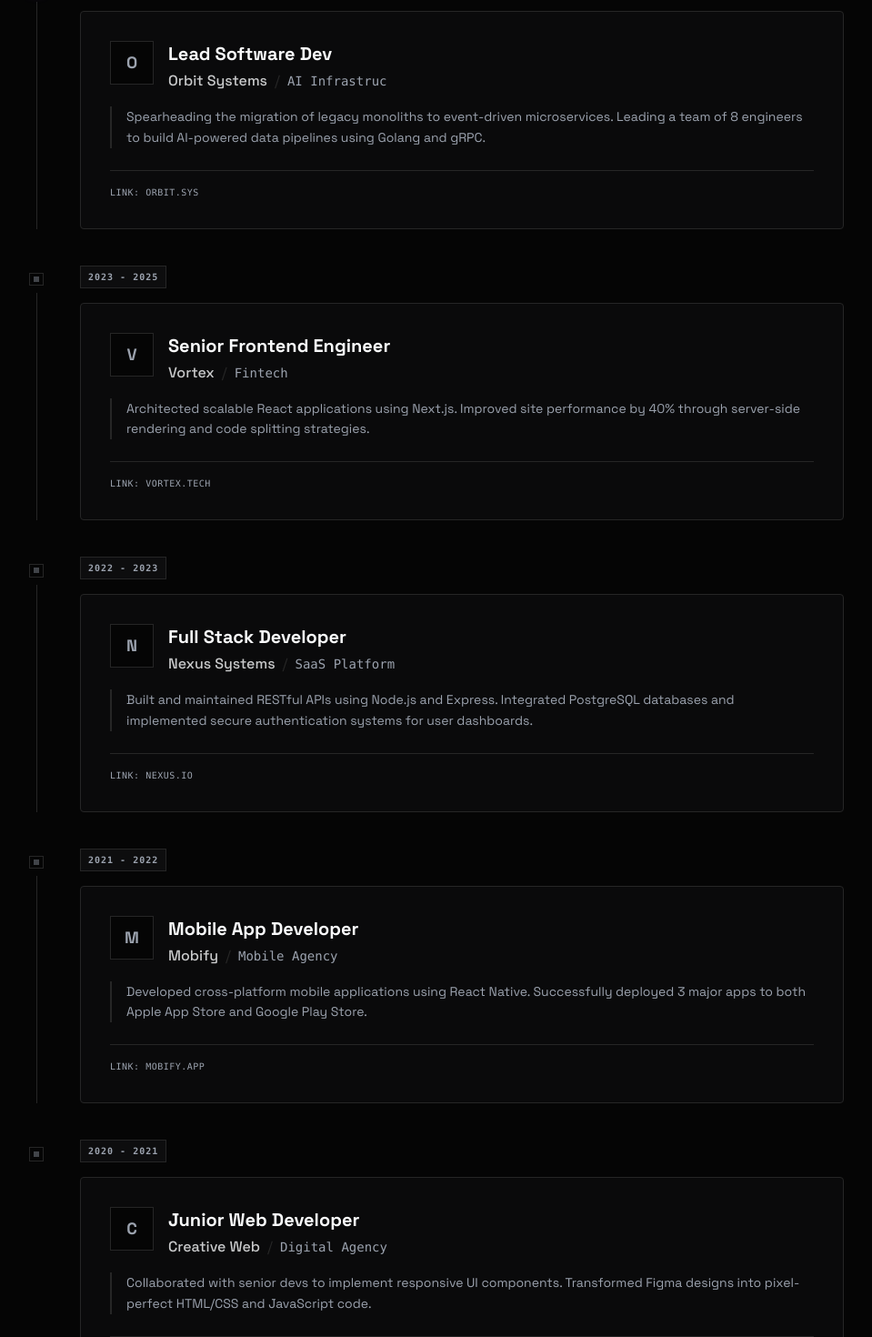
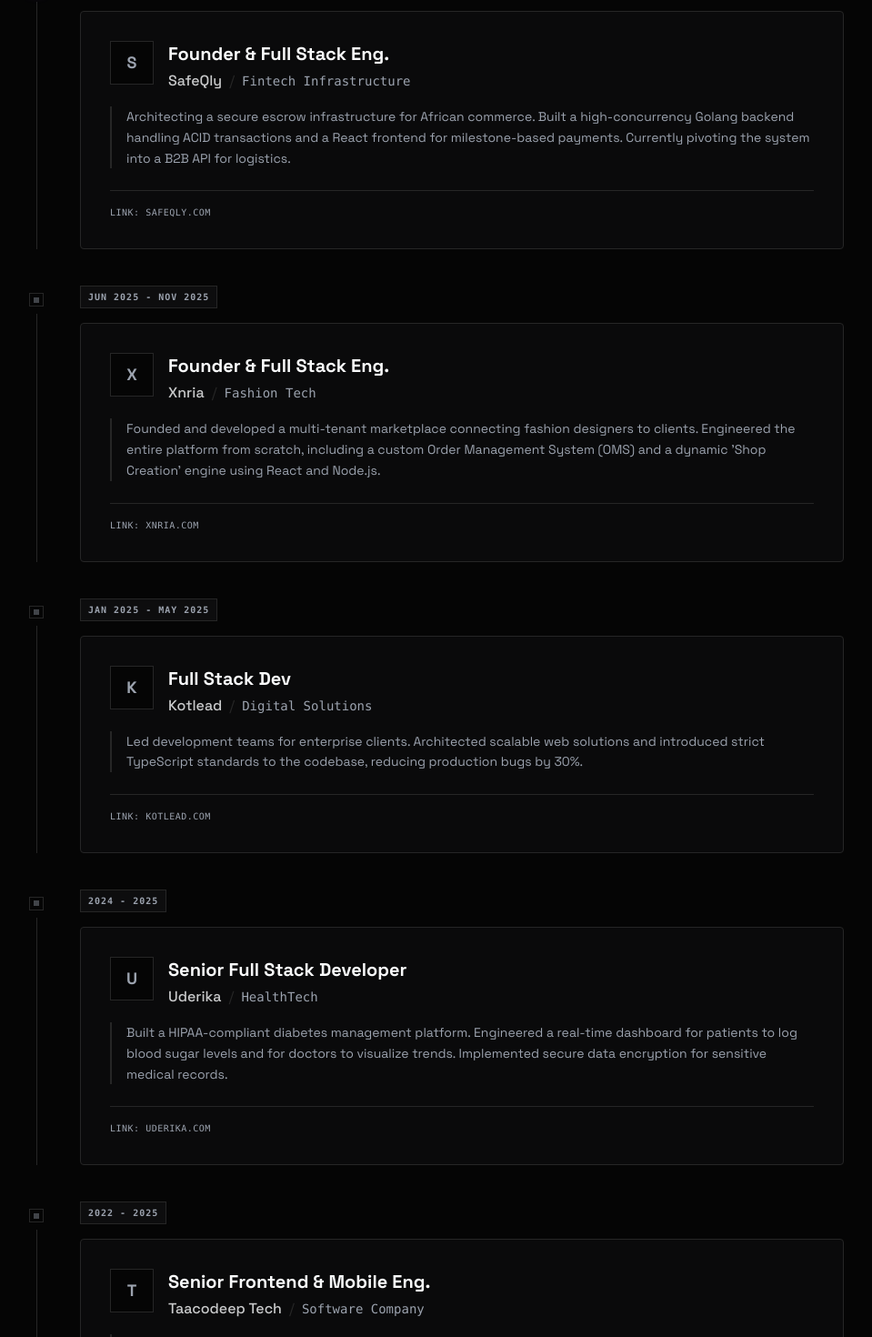
Before and after one commit to au-lex/MyFolio, a React (Vite) app: page / in a window 1280 px wide. Shown: the part 985-2455 px from the top of the page at 91% size, without its empty margins (160-1119 px from the left). Built offline with nearby package versions, Linux system fonts and the light colour scheme.

Commit message:
still on dark mood

```diff
--- a/src/Components/FaqSection.tsx
+++ b/src/Components/FaqSection.tsx
@@ -37,11 +37,11 @@ const FaqItem: React.FC<{ item: FaqItemType; index: number }> = ({ item, index }
   return (
     <div
       onClick={() => setIsOpen(!isOpen)}
-      // Updated: bg-zinc-900/10 -> bg-sec/5, border-zinc-800 -> border-border
+
       className={`group relative border rounded-sm overflow-hidden transition-all duration-300 cursor-pointer ${
         isOpen
-          ? 'bg-sec/10 border-purple-500/50'
-          : 'bg-sec/5 border-border hover:border-purple-500/50'
+          ? 'bg-card border-purple-500/50'
+          : 'bg-card border-border hover:border-purple-500/50'
       }`}
     >
       {isOpen && <div className="absolute left-0 top-0 bottom-0 w-[2px] bg-purple-500" />}
@@ -50,7 +50,7 @@ const FaqItem: React.FC<{ item: FaqItemType; index: number }> = ({ item, index }
         <div className="flex flex-col gap-1">
             {/* Index Number: text-zinc-600 -> text-sec */}
             <span className={`text-[10px] font-mono font-bold transition-colors ${isOpen ? 'text-purple-500' : 'text-sec'}`}>
-                {(index + 1).toString().padStart(2, '0')} // QUERY
+                {(index + 1).toString().padStart(2, '0')}
             </span>
 
             {/* Question: text-white -> text-text, text-zinc-300 -> text-sec */}
@@ -65,16 +65,16 @@ const FaqItem: React.FC<{ item: FaqItemType; index: number }> = ({ item, index }
              ? 'bg-purple-500 border-purple-500 text-white'
              : 'bg-pri border-border text-sec group-hover:border-purple-500 group-hover:text-purple-500'
         }`}>
-          {isOpen ? <Minus size={14} /> : <Add size={14} />}
+          {isOpen ? <Minus size={14} color='currentColor' /> : <Add size={14} color='currentColor' />}
         </div>
       </div>
 
       <div className={`grid transition-[grid-template-rows] duration-300 ease-out ${isOpen ? 'grid-rows-[1fr]' : 'grid-rows-[0fr]'}`}>
         <div className="overflow-hidden">
           <div className="p-5 pt-0">
-             {/* Divider: border-zinc-800/50 -> border-border/50 */}
+
              <div className="border-t border-border/50 pt-4">
-                {/* Answer: text-zinc-400 -> text-sec */}
+
                 <p className="text-sec text-sm leading-relaxed font-light">
                     <span className="text-purple-500 font-mono text-xs mr-2">{'>'}</span>
                     {item.answer}
@@ -93,14 +93,14 @@ const FaqSection: React.FC = () => {
       <div className="mb-10">
         <div className="flex items-center gap-3 mb-2">
           {/* Icon: text-zinc-600 -> text-sec */}
-          <Computing size={24} variant="Bold" className="text-sec" />
-          {/* Header: text-white -> text-text */}
-          <h2 className="text-2xl font-black text-text uppercase tracking-tighter">System_FAQ</h2>
+          <Computing size={24} variant="Bold" color='currentColor' className="text-text" />
+
+          <h2 className="text-2xl font-black text-text uppercase tracking-tighter">FAQ</h2>
         </div>
         <div className="h-[1px] w-12 bg-purple-500 mb-4" />
-        {/* Subheader: text-zinc-500 -> text-sec */}
+
         <p className="text-sec text-xs font-mono uppercase tracking-widest">
-          // Common Protocols & Inquiries
+           Common Protocols & Inquiries
         </p>
       </div>
 
--- a/src/Pages/Contact/Contact.tsx
+++ b/src/Pages/Contact/Contact.tsx
@@ -17,7 +17,7 @@ export const Contact: React.FC = () => {
 
   return (
     <Layout>
-      {/* Updated: bg-black -> bg-pri, text-white -> text-text */}
+
       <section className="bg-pri min-h-screen text-text selection:bg-purple-500/30 transition-colors duration-300">
         <div className="max-w-7xl mx-auto px-1 md:px-12 lg:px-24 py-12 lg:py-20">
 
@@ -76,7 +76,7 @@ export const Contact: React.FC = () => {
                             <label className="block text-sec text-[10px] font-mono uppercase tracking-widest mb-2 group-focus-within/input:text-purple-500 transition-colors">
                                 // User_Identity
                             </label>
-                            {/* Input: bg-pri, text-text, placeholder-sec/50 */}
+
                             <input
                                 type="text"
                                 placeholder="ENTER NAME"
@@ -156,13 +156,13 @@ export const Contact: React.FC = () => {
                        <FaqSection />
                    </div>
 
-                   <div className="mt-8 p-6 border border-dashed border-border bg-sec/5 text-center">
-                        <p className="text-sec text-xs mb-3 font-mono">DIRECT_LINE</p>
-                        <h3 className="text-xl md:text-2xl font-black text-text mb-4 tracking-tight">hello@devcraft.com</h3>
+                   <div className="mt-8 p-6 border border-dashed border-border bg-card text-center">
+                        <p className="text-sec text-xs mb-3 font-mono">DIRECT LINE</p>
+                        <h3 className="text-xl md:text-2xl font-black text-text mb-4 tracking-tight">+2348158772715</h3>
 
-                        <button className="mx-auto flex items-center gap-2 px-4 py-2 bg-sec hover:bg-text text-pri text-[10px] font-bold uppercase tracking-widest rounded-sm transition-colors">
-                            <Copy size={14} />
-                            Copy_Address
+                        <button className="mx-auto flex items-center gap-2 px-4 py-2 bg-pri hover:bg-text text-text border border-border text-[10px] font-bold uppercase tracking-widest rounded-sm transition-colors">
+                            <Copy size={14} variant="Bold" color='currentColor' className='text-text' />
+                            Copy Address
                         </button>
                    </div>
                 </div>
--- a/src/Pages/LandingPage/Experience.tsx
+++ b/src/Pages/LandingPage/Experience.tsx
@@ -1,5 +1,3 @@
-
-
 import React from 'react';
 import { Briefcase, ArrowRight } from 'iconsax-react';
 
@@ -18,115 +16,126 @@ interface ExperienceItem {
 const experienceData: ExperienceItem[] = [
   {
     id: 0,
-    company: "Orbit Systems",
-    website: "orbit.sys",
-    type: "AI Infrastruc",
-    logoLetter: "O",
-    date: "2025 - Present",
-    role: "Lead Software Dev",
-    description: "Spearheading the migration of legacy monoliths to event-driven microservices. Leading a team of 8 engineers to build AI-powered data pipelines using Golang and gRPC.",
+    company: "SafeQly",
+    website: "safeqly.com",
+    type: "Fintech Infrastructure",
+    logoLetter: "S",
+    date: "Dec 2025 - Present",
+    role: "Founder & Full Stack Eng.",
+    description: "Architecting a secure escrow infrastructure for African commerce. Built a high-concurrency Golang backend handling ACID transactions and a React frontend for milestone-based payments. Currently pivoting the system into a B2B API for logistics.",
     isCurrent: true
   },
   {
     id: 1,
-    company: "Vortex",
-    website: "vortex.tech",
-    type: "Fintech",
-    logoLetter: "V",
-    date: "2023 - 2025",
-    role: "Senior Frontend Engineer",
-    description: "Architected scalable React applications using Next.js. Improved site performance by 40% through server-side rendering and code splitting strategies.",
+    company: "Xnria",
+    website: "xnria.com",
+    type: "Fashion Tech",
+    logoLetter: "X",
+    date: "Jun 2025 - Nov 2025",
+    role: "Founder & Full Stack Eng.",
+    description: "Founded and developed a multi-tenant marketplace connecting fashion designers to clients. Engineered the entire platform from scratch, including a custom Order Management System (OMS) and a dynamic 'Shop Creation' engine using React and Node.js.",
     isCurrent: false
   },
   {
     id: 2,
-    company: "Nexus Systems",
-    website: "nexus.io",
-    type: "SaaS Platform",
-    logoLetter: "N",
-    date: "2022 - 2023",
-    role: "Full Stack Developer",
-    description: "Built and maintained RESTful APIs using Node.js and Express. Integrated PostgreSQL databases and implemented secure authentication systems for user dashboards."
+    company: "Kotlead",
+    website: "kotlead.com",
+    type: "Digital Solutions",
+    logoLetter: "K",
+    date: "Jan 2025 - May 2025",
+    role: " Full Stack Dev",
+    description: "Led development teams for enterprise clients. Architected scalable web solutions and introduced strict TypeScript standards to the codebase, reducing production bugs by 30%.",
+    isCurrent: false
   },
   {
     id: 3,
-    company: "Mobify",
-    website: "mobify.app",
-    type: "Mobile Agency",
-    logoLetter: "M",
-    date: "2021 - 2022",
-    role: "Mobile App Developer",
-    description: "Developed cross-platform mobile applications using React Native. Successfully deployed 3 major apps to both Apple App Store and Google Play Store."
+    company: "Uderika",
+    website: "uderika.com",
+    type: "HealthTech",
+    logoLetter: "U",
+    date: "2024 - 2025",
+    role: " Senior Full Stack Developer",
+    description: "Built a HIPAA-compliant diabetes management platform. Engineered a real-time dashboard for patients to log blood sugar levels and for doctors to visualize trends. Implemented secure data encryption for sensitive medical records.",
+    isCurrent: false
   },
   {
     id: 4,
-    company: "Creative Web",
-    website: "creativeweb.com",
-    type: "Digital Agency",
-    logoLetter: "C",
-    date: "2020 - 2021",
+    company: "Taacodeep Tech",
+    website: "https://taacodeep.com",
+    type: "Software Company",
+    logoLetter: "T",
+    date: "2022 - 2025",
+    role: "Senior Frontend & Mobile Eng.",
+    description: "Promoted from Junior role to lead the mobile engineering division. Built cross-platform apps using React Native (Expo) and optimized legacy web applications for speed and SEO.",
+    isCurrent: false
+  },
+  {
+    id: 5,
+    company: "Taacodeep Tech",
+    website: "https://taacodeep.com",
+    type: "Software Company",
+    logoLetter: "T",
+    date: "2021 - 2022",
     role: "Junior Web Developer",
-    description: "Collaborated with senior devs to implement responsive UI components. Transformed Figma designs into pixel-perfect HTML/CSS and JavaScript code."
+    description: "Started my career building responsive UI components. Collaborated with senior engineers to convert Figma designs into pixel-perfect HTML/CSS and React code.",
+    isCurrent: false
   }
 ];
 
+
 export const Experience: React.FC = () => {
   return (
-
-    <section className="text-text transition-colors duration-300">
+    <section aria-labelledby="experience-heading" className="text-text transition-colors duration-300">
       <div className="mx-auto">
 
-
-
-        <div className="mb-16 border-l-2 border-purple-500 pl-6 py-2">
+        {/* SECTION HEADER */}
+        <header className="mb-16 border-l-2 border-purple-500 pl-6 py-2">
           <div className="flex items-center gap-3 mb-2">
-            <Briefcase size={24} variant="Bold" color='currentColor'  className="text-text" />
-            <h2 className="text-3xl font-black uppercase tracking-tighter">Career Log</h2>
+            <Briefcase size={24}color='currentColor'  variant="Bold" className="text-text" />
+            <h2 id="experience-heading" className="text-3xl font-black uppercase tracking-tighter">
+              Career Log
+            </h2>
           </div>
           <p className="text-sec font-mono text-xs uppercase tracking-widest">
-             Professional Timeline & Milestones
+            Professional Timeline & Milestones
           </p>
-        </div>
+        </header>
 
+        {/* TIMELINE LIST */}
+        <ol className="flex flex-col gap-0">
+          {experienceData.map((item, index) => (
+            <li key={item.id} className="group relative flex gap-6 md:gap-10 pb-12 last:pb-0">
 
-        <div className="flex flex-col gap-0">
-
-          {experienceData.map((item, index) => (
-            <div key={item.id} className="group relative flex gap-6 md:gap-10 pb-12 last:pb-0">
-
-
-              <div className="lg:flex flex-col items-center hidden">
-
-                <div className={`
+              {/* VISUAL TIMELINE (Decorative) */}
+              <div aria-hidden="true" className="lg:flex flex-col items-center hidden">
+                <span className={`
                     relative z-10 w-4 h-4 border transition-all duration-300 flex items-center justify-center bg-pri
                     ${item.isCurrent
                     ? 'border-purple-500 shadow-[0_0_10px_rgba(168,85,247,0.3)]'
                     : 'border-border group-hover:border-sec'}
                  `}>
-                  <div className={`w-1.5 h-1.5 ${item.isCurrent ? 'bg-purple-500' : 'bg-sec/40 group-hover:bg-sec'} transition-colors`} />
-                </div>
-
+                  <span className={`w-1.5 h-1.5 ${item.isCurrent ? 'bg-purple-500' : 'bg-sec/40 group-hover:bg-sec'} transition-colors`} />
+                </span>
 
                 {index !== experienceData.length - 1 && (
-                  <div className="w-[1px] h-full bg-border group-hover:bg-sec/30 transition-colors mt-2" />
+                  <span className="w-[1px] h-full bg-border group-hover:bg-sec/30 transition-colors mt-2" />
                 )}
               </div>
 
-              {/* 2. CONTENT CARD */}
+              {/* CARD CONTENT */}
               <div className="flex-1 -mt-2">
 
-                {/* Header Row */}
-                <div className="flex flex-col sm:flex-row sm:items-center justify-between mb-4 gap-2">
+                {/* Meta Header */}
+                <header className="flex flex-col sm:flex-row sm:items-center justify-between mb-4 gap-2">
                   <div className="flex items-center gap-3">
-
-                    <span className={`
+                    <time dateTime={item.date} className={`
                             font-mono text-[10px] font-bold uppercase tracking-widest px-2 py-1 border
                             ${item.isCurrent
                         ? 'border-purple-500/30 text-purple-500 bg-purple-500/10'
                         : 'border-border text-sec bg-sec/5'}
                         `}>
                       {item.date}
-                    </span>
+                    </time>
                     {item.isCurrent && (
                       <span className="flex items-center gap-1 text-[10px] font-bold text-green-600 dark:text-green-400 uppercase tracking-wider animate-pulse">
                         <span className="w-1.5 h-1.5 rounded-full bg-green-500" />
@@ -134,21 +143,21 @@ export const Experience: React.FC = () => {
                       </span>
                     )}
                   </div>
-                </div>
+                </header>
 
+                {/* Main Article Card */}
+                <article className="relative group/card bg-card border border-border p-6 sm:p-8 hover:bg-sec/5 hover:border-purple-500/50 transition-all duration-300 rounded-sm">
 
-                <div className="relative group/card bg-card border border-border p-6 sm:p-8 hover:bg-sec/5 hover:border-purple-500/50 transition-all duration-300 rounded-sm s">
-
-                  {/* Corner Accent */}
-                  <div className="absolute top-0 right-0 p-2 opacity-0 group-hover/card:opacity-100 transition-opacity">
+                  {/* Decorative Corner */}
+                  <div aria-hidden="true" className="absolute top-0 right-0 p-2 opacity-0 group-hover/card:opacity-100 transition-opacity">
                     <ArrowRight size={16} className="-rotate-45 text-sec" />
                   </div>
 
                   <div className="flex items-start gap-4 mb-4">
-                    {/* Logo Box - Updated: bg-pri, border-border, text-sec */}
-                    <div className="w-12 h-12 flex-shrink-0 bg-pri border border-border flex items-center justify-center text-lg font-black text-sec group-hover/card:text-text group-hover/card:border-purple-500 transition-all">
+                    {/* Logo Figure */}
+                    <figure className="w-12 h-12 flex-shrink-0 bg-pri border border-border flex items-center justify-center text-lg font-black text-sec group-hover/card:text-text group-hover/card:border-purple-500 transition-all">
                       {item.logoLetter}
-                    </div>
+                    </figure>
 
                     <div>
                       <h3 className="text-xl font-bold text-text group-hover/card:text-purple-500 transition-colors">
@@ -156,30 +165,27 @@ export const Experience: React.FC = () => {
                       </h3>
                       <div className="flex items-center gap-2 mt-1">
                         <span className="text-text/80 font-medium">{item.company}</span>
-                        <span className="text-border">/</span>
+                        <span aria-hidden="true" className="text-border">/</span>
                         <span className="text-sec text-sm font-mono">{item.type}</span>
                       </div>
                     </div>
                   </div>
 
-                  {/* Description - Updated: text-sec, border-border */}
                   <p className="text-sec text-sm leading-relaxed border-l-2 border-border pl-4 group-hover/card:border-purple-500/30 transition-colors">
                     {item.description}
                   </p>
 
-                  {/* Metadata Footer - Updated: border-border */}
-                  <div className="mt-6 pt-4 border-t border-border flex items-center gap-4">
+                  <footer className="mt-6 pt-4 border-t border-border flex items-center gap-4">
                     <a href={`https://${item.website}`} target="_blank" rel="noreferrer" className="text-[10px] font-mono text-sec hover:text-purple-500 transition-colors uppercase tracking-wider flex items-center gap-1">
                       LINK: {item.website}
                     </a>
-                  </div>
+                  </footer>
 
-                </div>
+                </article>
               </div>
-            </div>
+            </li>
           ))}
-
-        </div>
+        </ol>
       </div>
     </section>
   );
--- a/src/Pages/LandingPage/Hero.tsx
+++ b/src/Pages/LandingPage/Hero.tsx
@@ -18,8 +18,8 @@ const StatItem = ({ value, label }: { value: string; label: string }) => (
 
 const HeroSection: React.FC = () => {
   return (
-    // Updated: bg-black -> bg-pri, text-white -> text-text, border-zinc-800 -> border-border
-    <section className="relative min-h-[80vh] flex flex-col justify-center pt-[2rem] md:pt-[6rem] border-b border-border bg-pri transition-colors duration-300">
+
+    <section className="relative min-h-[80vh] flex flex-col justify-center pt-[3rem] md:pt-[6rem] border-b border-border bg-pri transition-colors duration-300">
 
 
       <section className="w-full max-w-7xl mx-auto relative z-10">
--- a/src/Pages/LandingPage/MyStack.tsx
+++ b/src/Pages/LandingPage/MyStack.tsx
@@ -52,7 +52,7 @@ const StackCard: React.FC<StackCardProps> = ({ name, icon: Icon, color, index })
     </div>
 
     {/* Icon Container */}
-    <div className="w-10 h-10 rounded-sm bg-zinc-950 border border-zinc-800 flex items-center justify-center group-hover:border-zinc-500 transition-colors">
+    <div className="w-10 h-10 rounded-sm bg-zinc-950 border border-border flex items-center justify-center group-hover:border-zinc-500 transition-colors">
       <Icon size={20} className={`${color} opacity-80 group-hover:opacity-100 transition-opacity`} />
     </div>
 
@@ -107,16 +107,16 @@ const MyStacks: React.FC = () => {
 
             <button
               onClick={() => setShowAll(!showAll)}
-              className="relative w-full py-4 border-t border-b border-zinc-800 hover:border-zinc-600 flex flex-col items-center justify-center gap-2 transition-all"
+              className="relative w-full py-4 border-t border-b border-border hover:border-zinc-600 flex flex-col items-center justify-center gap-2 transition-all"
             >
-              <span className="text-[10px] font-mono uppercase tracking-[0.3em] text-zinc-500 group-hover:text-white transition-colors">
-                 {showAll ? 'Collapse_View' : 'Expand_System'}
+              <span className="text-[10px] uppercase tracking-[0.3em] text-zinc-500 group-hover:text-white transition-colors">
+                 {showAll ? 'Collapse' : 'View All'}
               </span>
 
               {showAll ? (
-                <ArrowUp2 size={16} className="text-zinc-500 group-hover:text-white group-hover:-translate-y-1 transition-all" />
+                <ArrowUp2 size={16} color='currentColor' className="text-text group-hover:text-white group-hover:-translate-y-1 transition-all" />
               ) : (
-                <ArrowDown2 size={16} className="text-zinc-500 group-hover:text-white group-hover:translate-y-1 transition-all" />
+                <ArrowDown2 size={16} color='currentColor' className="text-text group-hover:text-white group-hover:translate-y-1 transition-all" />
               )}
             </button>
           </div>
```
Also changed, not shown: src/Components/ProjectCard.tsx (+37 -39 lines), src/Pages/LandingPage/Project.tsx (+33 -27 lines).
